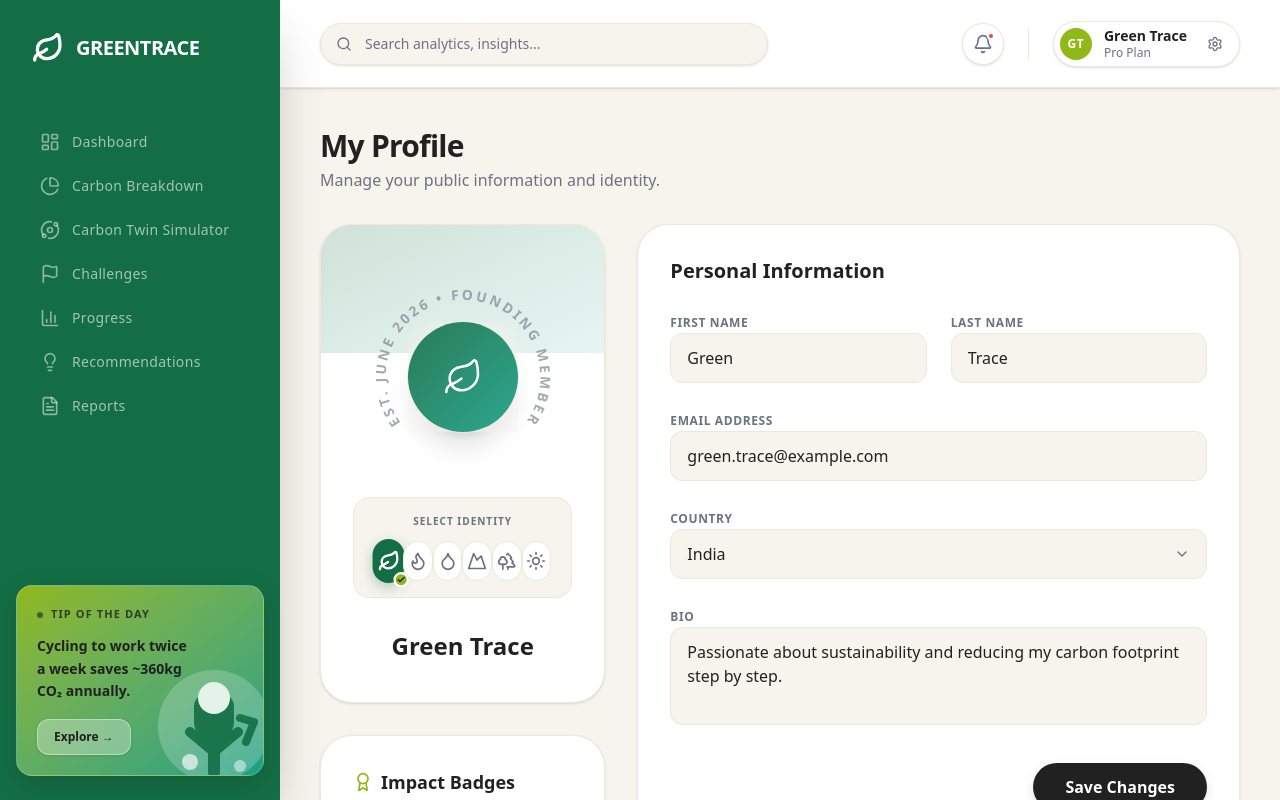
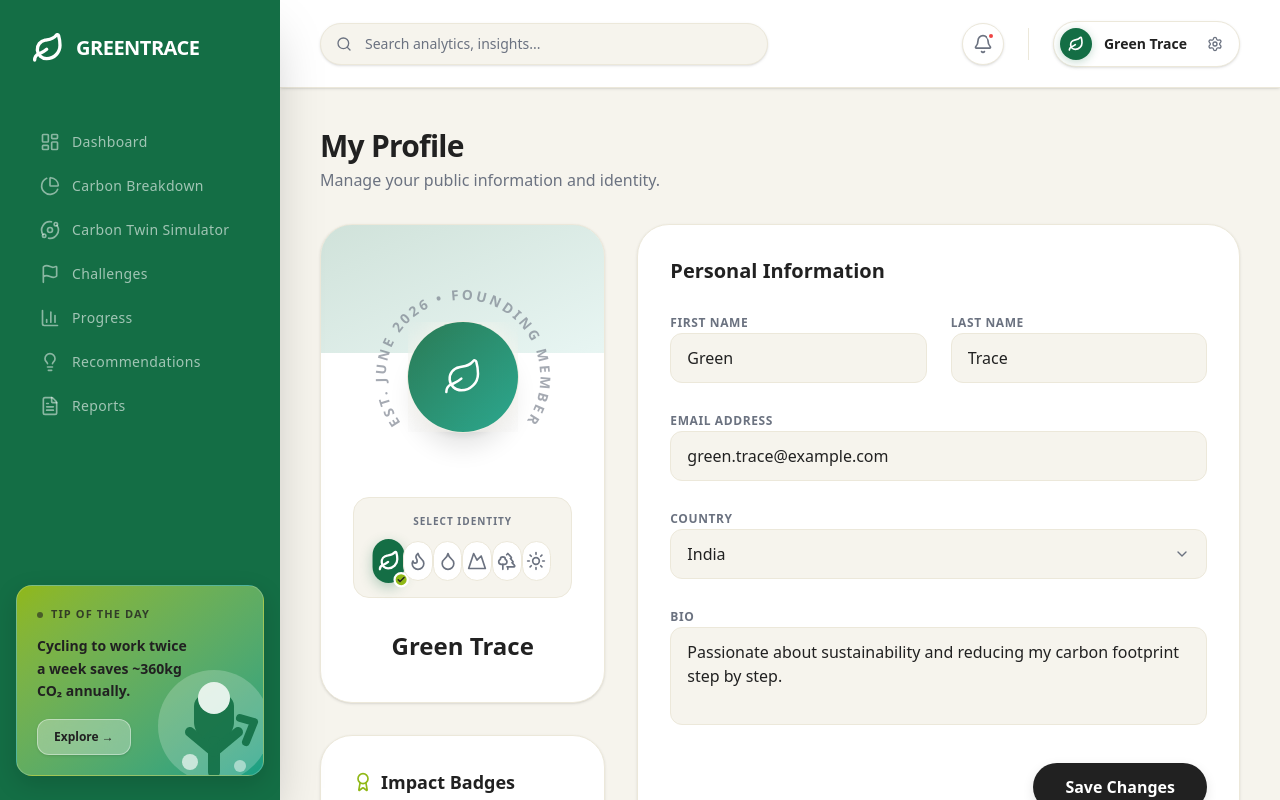
Before and after one commit to parteek1907/GreenTrace, a Next.js app: page /dashboard/profile in a window 1280 px wide. Built offline with nearby package versions, Linux system fonts and the light colour scheme.

Commit message:
feat(dashboard): implement staggered cinematic entrance animation

```diff
--- a/src/app/dashboard/layout.tsx
+++ b/src/app/dashboard/layout.tsx
@@ -2,7 +2,7 @@
 
 import { useState } from "react";
 import Link from "next/link";
-import { usePathname, useRouter } from "next/navigation";
+import { usePathname, useRouter, useSearchParams } from "next/navigation";
 import Image from "next/image";
 import { Tabs } from "@ark-ui/react/tabs";
 import { motion, AnimatePresence } from "framer-motion";
@@ -25,8 +25,22 @@ import {
   CreditCard,
   Palette,
   LifeBuoy,
-  Leaf
+  Leaf,
+  Flame,
+  Droplet,
+  Mountain,
+  Trees,
+  Sun
 } from "lucide-react";
+
+const AVATAR_ICONS = [
+  { id: "leaf", icon: Leaf },
+  { id: "flame", icon: Flame },
+  { id: "droplet", icon: Droplet },
+  { id: "mountain", icon: Mountain },
+  { id: "trees", icon: Trees },
+  { id: "sun", icon: Sun },
+];
 
 const navItems = [
   { label: "Dashboard", href: "/dashboard", icon: LayoutDashboard },
@@ -57,11 +71,13 @@ function DashboardInner({
 }) {
   const pathname = usePathname();
   const router = useRouter();
+  const searchParams = useSearchParams();
+  const isNew = searchParams.get("new") === "true";
   const [sidebarOpen, setSidebarOpen] = useState(false);
   const [userMenuOpen, setUserMenuOpen] = useState(false);
 
   const { profile } = useProfile();
-  const initials = `${profile.firstName[0] || ''}${profile.lastName[0] || ''}`.toUpperCase();
+  const CurrentIcon = AVATAR_ICONS.find(a => a.id === profile.avatar)?.icon || Leaf;
 
   const tips = [
     "Lowering your thermostat by 2°C saves up to 180kg CO₂ per year.",
@@ -77,7 +93,12 @@ function DashboardInner({
   return (
     <div className="h-screen overflow-hidden flex bg-gt-bg text-gt-dark font-sans">
       {/* Desktop Sidebar */}
-      <aside className="hidden lg:flex flex-col w-[280px] bg-gt-primary text-white shadow-2xl z-20 shrink-0">
+      <motion.aside
+        initial={isNew ? { x: -300, opacity: 0 } : false}
+        animate={{ x: 0, opacity: 1 }}
+        transition={{ duration: 1, ease: [0.16, 1, 0.3, 1], delay: isNew ? 0.2 : 0 }}
+        className="hidden lg:flex flex-col w-[280px] bg-gt-primary text-white shadow-2xl z-20 shrink-0"
+      >
         {/* Branding */}
         <div className="px-8 py-8">
           <Link href="/dashboard" className="flex items-center gap-3 group">
@@ -146,13 +167,18 @@ function DashboardInner({
             <circle cx="45" cy="52" r="3" fill="#FFFFFF" opacity="0.6" />
           </svg>
         </div>
-      </aside>
+      </motion.aside>
 
       {/* Main Content Wrapper */}
       <div className="flex-1 flex flex-col min-w-0 overflow-hidden">
 
         {/* Topbar */}
-        <header className="h-[88px] bg-gt-surface border-b border-gt-border px-6 lg:px-10 flex items-center justify-between z-10 shadow-sm shrink-0">
+        <motion.header
+          initial={isNew ? { y: -100, opacity: 0 } : false}
+          animate={{ y: 0, opacity: 1 }}
+          transition={{ duration: 1, ease: [0.16, 1, 0.3, 1], delay: isNew ? 0.4 : 0 }}
+          className="h-[88px] bg-gt-surface border-b border-gt-border px-6 lg:px-10 flex items-center justify-between z-10 shadow-sm shrink-0"
+        >
           {/* Mobile Menu Toggle & Branding */}
           <div className="flex items-center gap-4 lg:hidden">
             <button
@@ -193,12 +219,11 @@ function DashboardInner({
                 onClick={() => setUserMenuOpen(!userMenuOpen)}
                 className="flex items-center gap-3 p-1.5 pr-4 rounded-full border border-gt-border hover:border-gt-primary transition-all bg-gt-surface shadow-sm hover:shadow group"
               >
-                <div className="w-8 h-8 rounded-full bg-gt-secondary flex items-center justify-center text-white font-bold text-xs tracking-wider">
-                  {initials}
+                <div className="w-8 h-8 rounded-full bg-gt-primary flex items-center justify-center text-white shadow-[0_2px_8px_rgba(20,110,69,0.25)]">
+                  <CurrentIcon className="w-4 h-4" strokeWidth={2.5} />
                 </div>
                 <div className="hidden sm:flex flex-col items-start">
                   <span className="text-sm font-bold text-gt-dark leading-none group-hover:text-gt-primary transition-colors">{profile.firstName} {profile.lastName}</span>
-                  <span className="text-xs font-medium text-gt-gray mt-1 leading-none">Pro Plan</span>
                 </div>
                 <Settings className="w-4 h-4 text-gt-gray group-hover:text-gt-primary transition-colors ml-2 hidden sm:block" />
               </button>
@@ -219,8 +244,8 @@ function DashboardInner({
                       {/* User Header */}
                       <div className="p-4 border-b border-gt-border bg-gt-bg">
                         <div className="flex items-center gap-3">
-                          <div className="w-10 h-10 rounded-full bg-gt-secondary flex items-center justify-center text-white font-bold text-sm tracking-wider shadow-inner">
-                            {initials}
+                          <div className="w-10 h-10 rounded-full bg-gt-primary flex items-center justify-center text-white shadow-inner">
+                            <CurrentIcon className="w-5 h-5" strokeWidth={2.5} />
                           </div>
                           <div>
                             <p className="text-sm font-bold text-gt-dark">{profile.firstName} {profile.lastName}</p>
@@ -255,7 +280,7 @@ function DashboardInner({
               </AnimatePresence>
             </div>
           </div>
-        </header>
+        </motion.header>
 
         {/* Mobile Sidebar Overlay */}
         <AnimatePresence>
@@ -349,11 +374,16 @@ function DashboardInner({
         </AnimatePresence>
 
         {/* Page Content */}
-        <main className="flex-1 overflow-y-auto p-6 lg:p-10 relative">
+        <motion.main
+          initial={isNew ? { opacity: 0, y: 40 } : false}
+          animate={{ opacity: 1, y: 0 }}
+          transition={{ duration: 1, ease: [0.16, 1, 0.3, 1], delay: isNew ? 0.7 : 0 }}
+          className="flex-1 overflow-y-auto p-6 lg:p-10 relative"
+        >
           <div className="max-w-[1400px] mx-auto w-full">
             {children}
           </div>
-        </main>
+        </motion.main>
       </div>
     </div>
   );
--- a/src/app/dashboard/profile/page.tsx
+++ b/src/app/dashboard/profile/page.tsx
@@ -4,7 +4,7 @@ import React, { useState, useRef, useEffect } from "react";
 import { Mail, Calendar, MapPin, Award, Leaf, Flame, Droplet, Mountain, Trees, Sun, Zap, Bike, Check, Loader2, ChevronDown, Search, Share2, X } from "lucide-react";
 import { motion, AnimatePresence } from "framer-motion";
 import { useProfile } from "@/lib/contexts/ProfileContext";
-import { CarbonSignatureModal } from "@/components/dashboard/CarbonSignature/CarbonSignatureModal";
+import { CarbonSignatureStudio } from "@/components/dashboard/CarbonSignature/CarbonSignatureStudio";
 
 const COUNTRIES = [
   "United States", "United Kingdom", "Canada", "Australia", "Germany", "France", "Japan",
@@ -118,7 +118,10 @@ export default function ProfilePage() {
                   {AVATAR_ICONS.map(({ id, icon: Icon }) => (
                     <button
                       key={id}
-                      onClick={() => setDraftProfile({ ...draftProfile, avatar: id })}
+                      onClick={() => {
+                        setDraftProfile({ ...draftProfile, avatar: id });
+                        setProfile({ ...profile, avatar: id });
+                      }}
                       className={`relative w-10 h-10 rounded-full flex items-center justify-center transition-all duration-300 ${
                         draftProfile.avatar === id
                           ? 'bg-gt-primary text-white shadow-[0_4px_12px_rgba(20,110,69,0.3)] scale-110'
@@ -335,7 +338,7 @@ export default function ProfilePage() {
     </div>
 
       {/* Advanced Carbon Signature Generator */}
-      <CarbonSignatureModal
+      <CarbonSignatureStudio
         isOpen={isShareModalOpen}
         onClose={() => setIsShareModalOpen(false)}
       />
```
